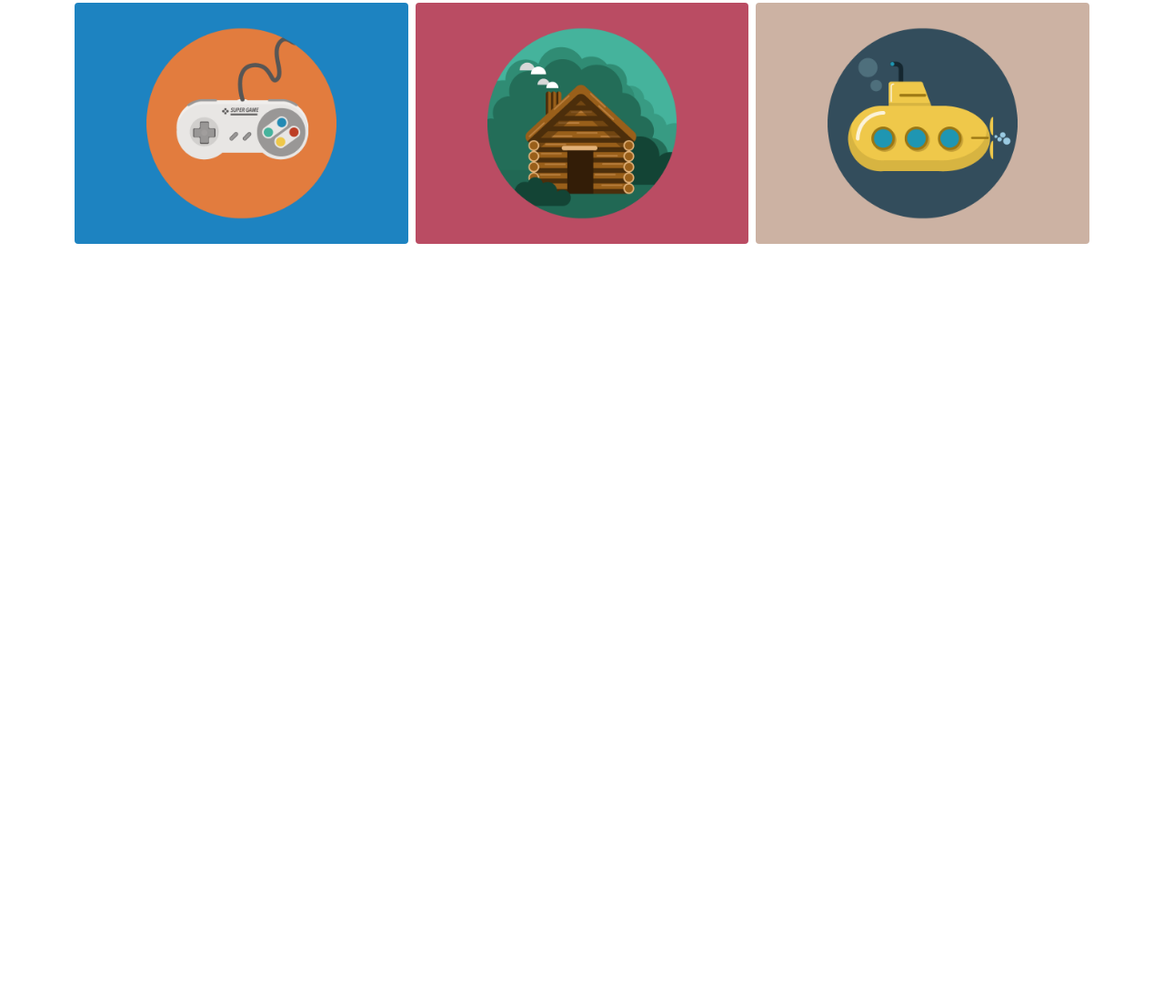
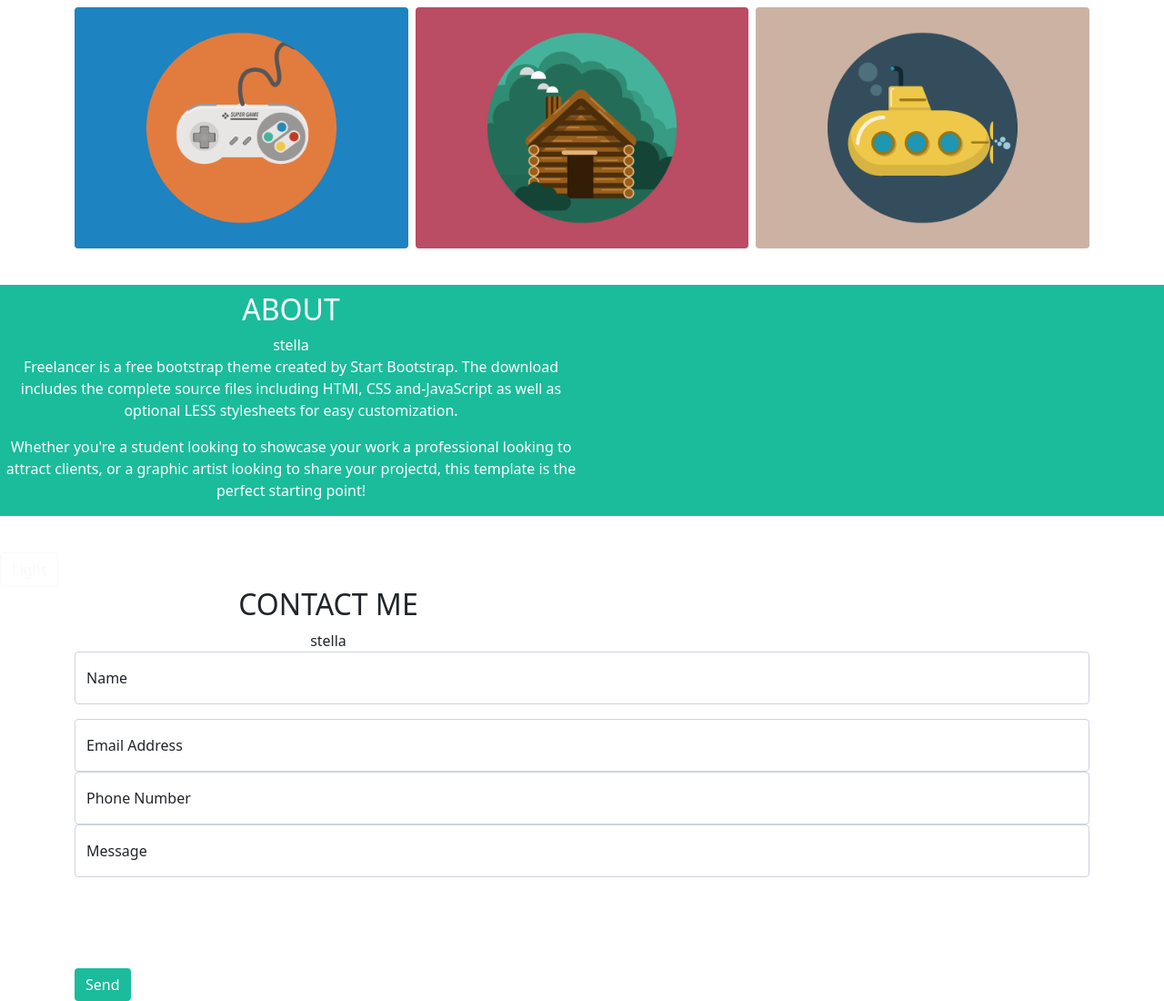
Before and after one commit to sertech89/html-css-bootstrap-freelancer, a plain HTML site: page index.html in a window 1280 px wide. Shown: the part 784-1884 px from the top of the page at 91% size. Before the commit the page ends 1052 px from the top, so only its background shows below. Drawn offline with nearby package versions, Linux system fonts and the light colour scheme.

Commit message:
ultime modifiche (domenica non pushate)

```diff
--- a/asset/style.css
+++ b/asset/style.css
@@ -1,35 +1,57 @@
-.barra-nav{
-    background-color:rgba(44,62,80,255) ;
+.barra-nav {
+    background-color: rgba(44, 62, 80, 255);
     color: white;
 }
 
-.nav-link{
+.nav-link {
     color: white;
 }
 
-.sfondo-verde{
-    background-color: rgba(26,188,156,255);
+.riga {
+    background-color: black;
+    width: 30px;
+    height: 5px;
+}
+
+.sfondo-verde {
+    background-color: rgba(26, 188, 156, 255);
     width: 100vw;
     height: auto;
 }
 
-.img-avatar{
+.img-avatar {
     max-width: 200px;
 
 }
 
-.nav{
+.nav {
     margin: 20px 0;
 }
 
-.text-center{
+.text-center {
     color: white;
 }
 
-.portfolio{
+.portfolio {
     text-align: center;
 }
 
-.stella{
+.stella {
     text-align: center;
 }
+
+.sfondo-light-green {
+    background-color: rgba(26, 188, 156, 255);
+    margin: 40px 0;
+    color: white;
+}
+
+.text-align-center {
+    text-align: center;
+}
+
+.button-green {
+    margin-top: 100px;
+    background-color: rgba(26, 188, 156, 255);
+    border: none;
+}
--- a/index.html
+++ b/index.html
@@ -1,21 +1,25 @@
 <!DOCTYPE html>
 <html lang="en">
+
 <head>
     <meta charset="UTF-8">
     <meta http-equiv="X-UA-Compatible" content="IE=edge">
     <meta name="viewport" content="width=device-width, initial-scale=1.0">
     <title>Bootstrap Freelancer</title>
-    <link href="https://cdn.jsdelivr.net/npm/bootstrap@5.1.3/dist/css/bootstrap.min.css" rel="stylesheet" integrity="sha384-1BmE4kWBq78iYhFldvKuhfTAU6auU8tT94WrHftjDbrCEXSU1oBoqyl2QvZ6jIW3" crossorigin="anonymous">
+    <link href="https://cdn.jsdelivr.net/npm/bootstrap@5.1.3/dist/css/bootstrap.min.css" rel="stylesheet"
+        integrity="sha384-1BmE4kWBq78iYhFldvKuhfTAU6auU8tT94WrHftjDbrCEXSU1oBoqyl2QvZ6jIW3" crossorigin="anonymous">
     <link rel="stylesheet" href="./asset/style.css">
 </head>
+
 <body>
 
 
     <div class="barra-nav">
-        <nav class="navbar navbar-expand-lg navbar-light bg-transparent">
+        <nav class="navbar navbar-expand-lg navbar-dark bg-transparent">
             <div class="container">
                 <a class="navbar-brand" href="#">START BOOTSTRAP</a>
-              <button class="navbar-toggler" type="button" data-bs-toggle="collapse" data-bs-target="#navbarText" aria-controls="navbarText" aria-expanded="false" aria-label="Toggle navigation">
+                <button class="navbar-toggler" type="button" data-bs-toggle="collapse" data-bs-target="#navbarText"
+                    aria-controls="navbarText" aria-expanded="false" aria-label="Toggle navigation">
                     <span class="navbar-toggler-icon"></span>
                 </button>
                 <div class="collapse navbar-collapse" id="navbarText">
@@ -44,6 +48,7 @@
         <img class="img-avatar mx-auto d-block" src="./asset/img/avatar.svg" alt="">
 
         <h1 class="text-center">START BOOTSTRAP</h1>
+        <div class="riga"></div>
         <div class="text-center">stella</div>
         <ul class="nav justify-content-center">
             <li class="nav-item">
@@ -83,11 +88,58 @@
                 <img class="img-fluid rounded" src="./asset/img/submarine.png" alt="">
             </div>
         </div>
+    </div>
 
-        <div class="sfondo-light-green">
-
+    <div>
+        <div class="row g-2 sfondo-light-green">
+            <div class="col-12 col-md-6 primo-p">
+                <h2 class="text-align-center">ABOUT</h2>
+                <div class="stella">stella</div>
+                <p class="text-align-center">Freelancer is a free bootstrap theme created by Start Bootstrap. The
+                    download includes the complete source files including HTMl, CSS and-JavaScript as well as optional
+                    LESS stylesheets for easy customization.</p>
+                <p class="text-align-center">Whether you're a student looking to showcase your work a professional
+                    looking to attract clients, or a graphic artist looking to share your projectd, this template is the
+                    perfect starting point! </p>
             </div>
         </div>
+        <button type="button" class="btn btn-outline-light">Light</button>
+    </div>
+
+
+    <div class="container">
+        <div class="col-12 col-md-6 primo-p">
+            <h2 class="text-align-center">CONTACT ME</h2>
+            <div class="stella">stella</div>
+        </div>
+
+
+        <div class=" form-floating mb-3">
+            <input type="email" class="form-control" id="floatingInput" placeholder="name@example.com">
+            <label for="floatingInput">Name</label>
+        </div>
+        <div class="form-floating">
+            <input type="password" class="form-control" id="floatingPassword" placeholder="Password">
+            <label for="floatingPassword">Email Address</label>
+        </div>
+        <div class="form-floating">
+            <input type="password" class="form-control" id="floatingPassword" placeholder="Password">
+            <label for="floatingPassword">Phone Number</label>
+        </div>
+        <div class="form-floating">
+            <input type="password" class="form-control" id="floatingPassword" placeholder="Password">
+            <label for="floatingPassword">Message</label>
+        </div>
+
+        <button type="" class="button-green btn btn-success">Send</button>
+    </div>
+
+
+
+
+
+
 
 </body>
+
 </html>
```
Lines whose indentation alone changed are shown as unchanged.
